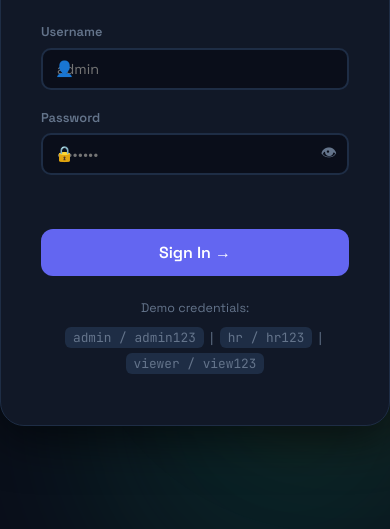
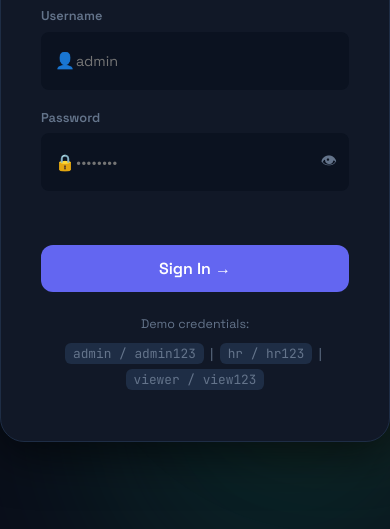
Before and after one commit to ParthAgarwal8619/PRODIGY_FS_02, a plain HTML site: page index.html in a window 390 px wide. Shown: the part 315-844 px from the top of the page. Drawn offline with Linux system fonts and the light colour scheme.

Commit message:
Add styles for input wrap and input elements
Added styles for input wrap and its elements.

```diff
--- a/style.css
+++ b/style.css
@@ -282,5 +282,31 @@ code { font-family: 'JetBrains Mono', monospace; background: var(--border); padd
 @media (max-width: 600px) {
   .section { padding: 16px; }
   .topbar { padding: 14px 16px; }
+
+
+.input-wrap {
+  display: flex;
+  align-items: center;
+  background: #0b1220; /* optional */
+  padding: 10px 15px;
+  border-radius: 8px;
+  gap:12px;
+}
+
+.input-wrap .fi {
+  font-size: 16px;
+  margin-right: 25px; /* 👈 distance */
+  display: flex;
+  align-items: center;
+}
+
+.input-wrap input {
+  border: none;
+  outline: none;
+  background: transparent;
+  padding-left:20px;
+  color: white;
+  flex: 1;
+}
   .search-box { display: none; }
 }
```
